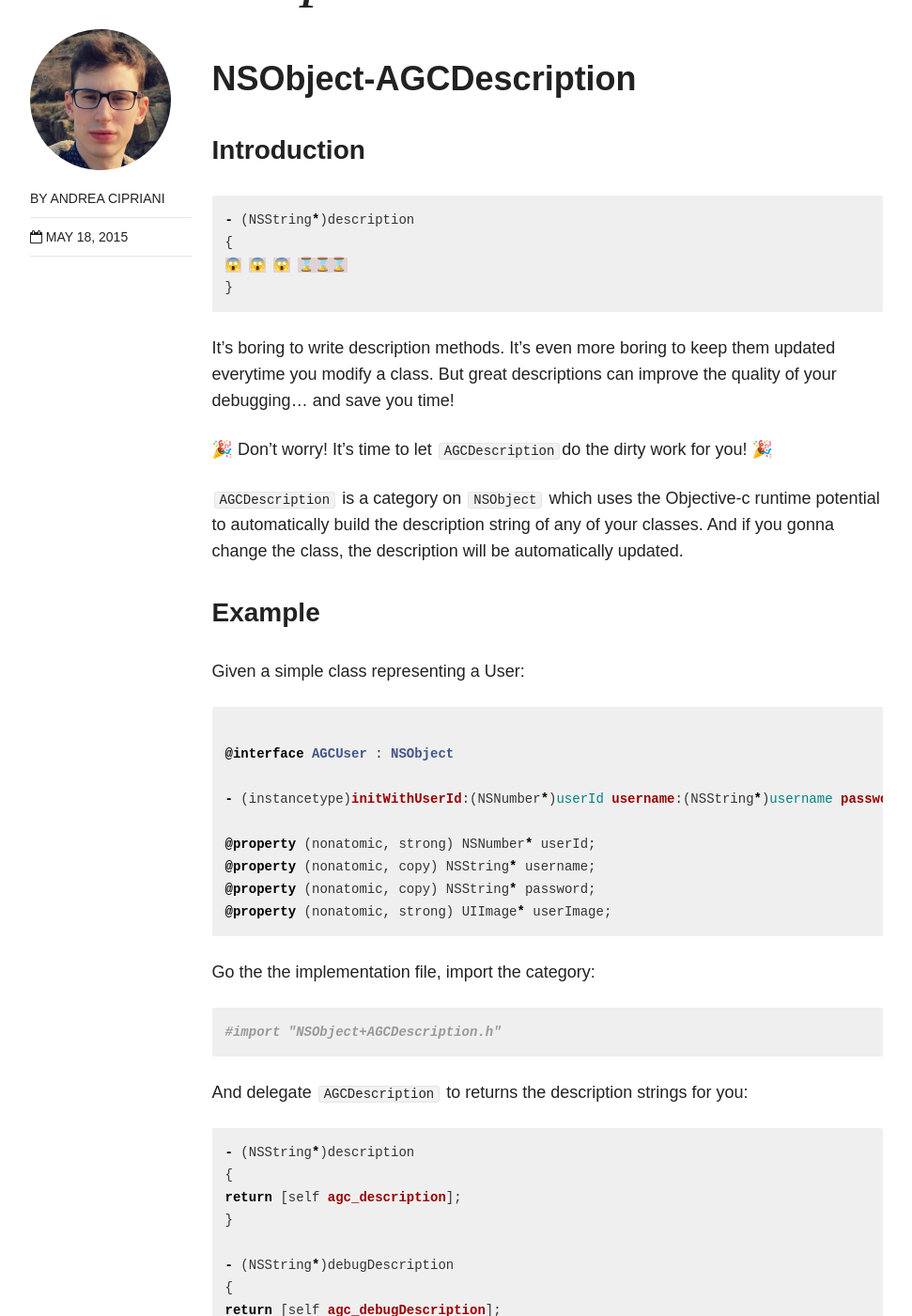
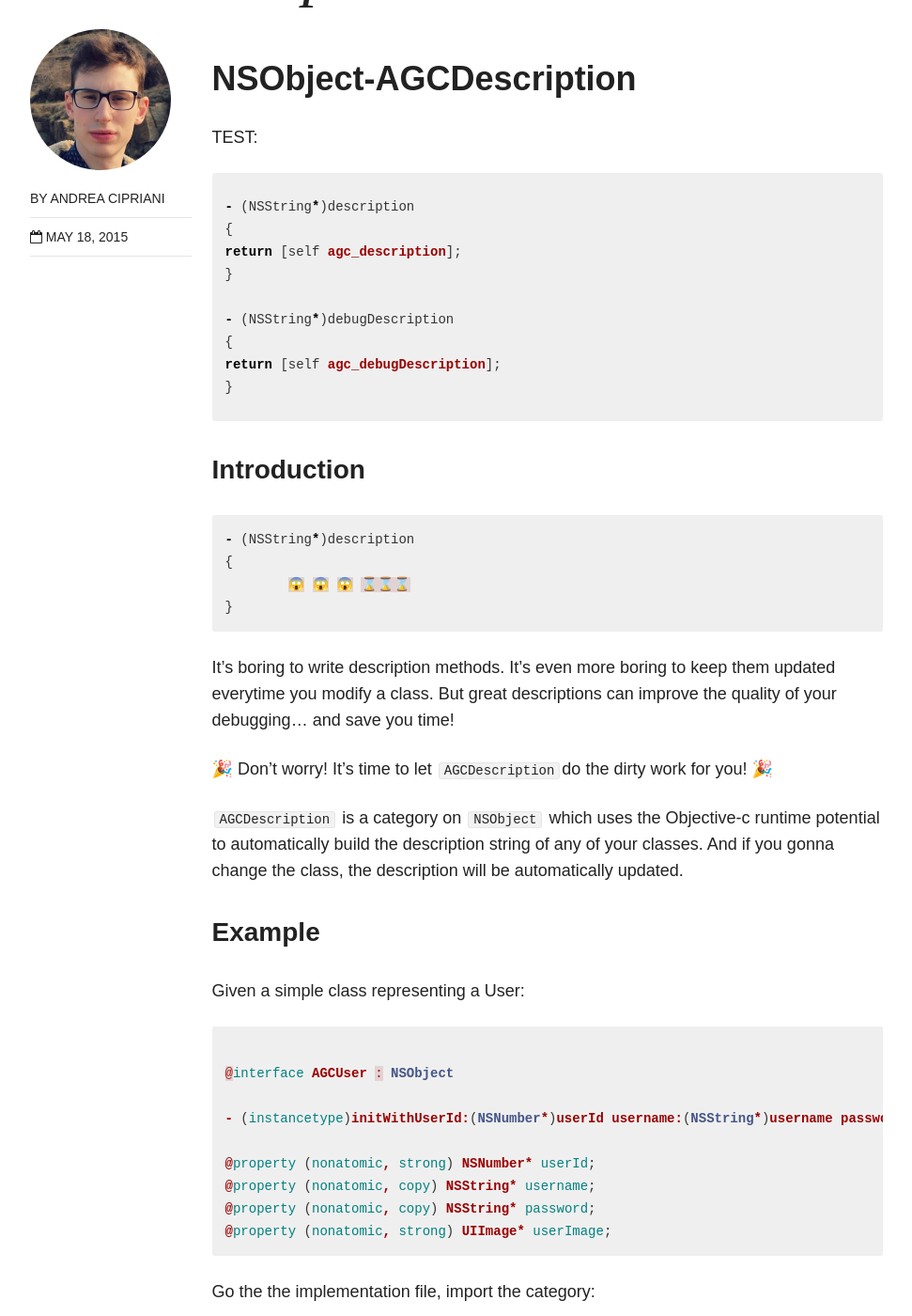
Before and after one commit to andreacipriani/andreacipriani.github.io, a Jekyll site: the page built from _posts/blog/2015-05-18-AGCDescription.md, in a window 1280 px wide and 1400 px high, scrolled down 541 px. Shown: the whole window at 94% size, without its empty margins (154-1125 px from the left). Built offline with Jekyll 4.4.1, drawn with Linux system fonts in a browser that asks for light colours; nearby versions of some CDN libraries.

Commit message:
trying differents objc markdown syntax

````diff
--- a/_config.yml
+++ b/_config.yml
@@ -19,18 +19,10 @@ gems:
   - jekyll-sitemap
   - jekyll-gist
 
-kramdown:
-  auto_ids: true
-  footnote_nr: 1
-  entity_output: as_char
-  toc_levels: 1..2
-  enable_coderay: false
-
 mathjax: true
 
 include: [".htaccess"]
 exclude: ["lib", "config.rb", "Capfile", "config", "log", "Rakefile", "Rakefile.rb", "tmp", ".less", "*.sublime-project", "*.sublime-workspace", "test", "spec", "Gruntfile.js", "package.json", "node_modules", "Gemfile", "Gemfile.lock", "LICENSE", "README.md", "vendor"]
-
 
 # Octopress
 
--- a/_posts/blog/2015-05-18-AGCDescription.md
+++ b/_posts/blog/2015-05-18-AGCDescription.md
@@ -12,13 +12,29 @@ date: 2015-05-18T14:00:00-02:00
 
 # NSObject-AGCDescription
 
+TEST:
+
+{% highlight objc %}
+
+- (NSString*)description
+{
+return [self agc_description];
+}
+
+- (NSString*)debugDescription
+{
+return [self agc_debugDescription];
+}
+
+{% endhighlight %}
+
 
 ### Introduction
 
-```objective-c
+```objc
 - (NSString*)description
 {
-😱 😱 😱 ⌛️⌛️⌛️
+	😱 😱 😱 ⌛️⌛️⌛️
 }
 ```
 
@@ -32,7 +48,7 @@ It's boring to write description methods. It's even more boring to keep them upd
 
 Given a simple class representing a User:
 
-```objective-c
+```smalltalk
 
 @interface AGCUser : NSObject
 
@@ -46,7 +62,7 @@ Given a simple class representing a User:
 
 Go the the implementation file, import the category:
 
-```objective-c
+```objc
 #import "NSObject+AGCDescription.h"
 ```
 
````
